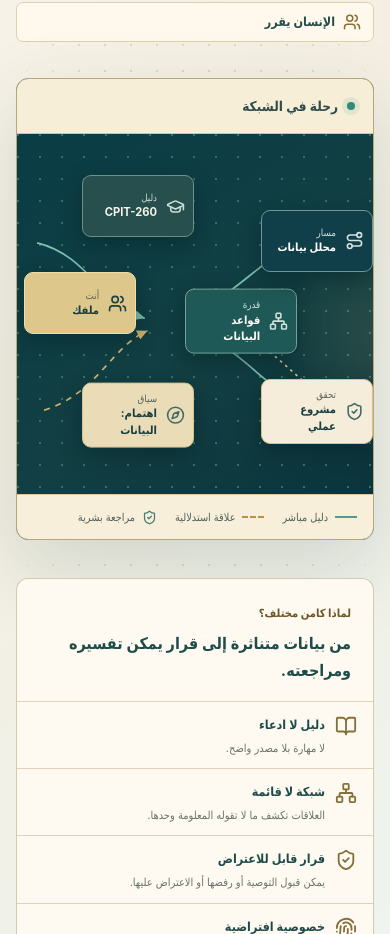
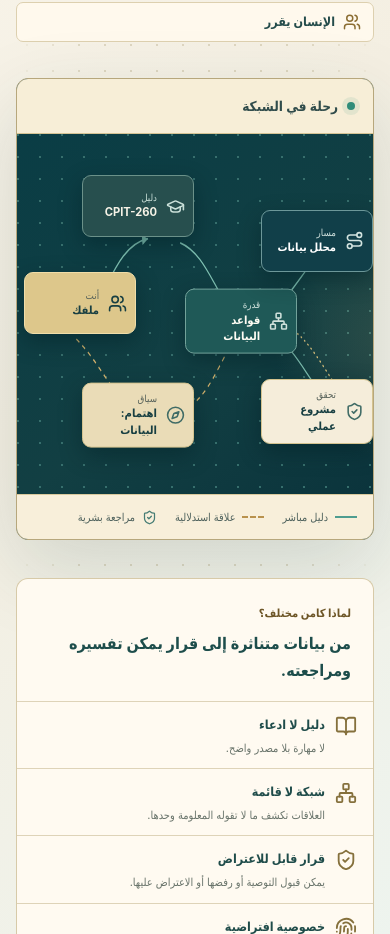
Before and after one commit to adeebnoor/KAMIN, a React (Vite) app: page /ar/ in a window 390 px wide. Shown: the part 787-1721 px from the top of the page. Built offline with nearby package versions, Linux system fonts and the light colour scheme; a web font is replaced by a local one.

Commit message:
Remove mobile-only decorative graph scrolling

```diff
--- a/src/redesign.css
+++ b/src/redesign.css
@@ -184,6 +184,6 @@
 }
 @media(max-width:500px){
   .k-network-actions{display:grid;grid-template-columns:1fr}.k-network-actions .button{width:100%}.k-network-report{font-size:.86rem}
-  .k-network-stage{min-height:360px;overflow-x:auto}.k-network-stage>svg{min-width:620px}.k-network-node{width:112px}.k-network-node.person{left:2%}.k-network-node.course{left:34%}.k-network-node.interest{left:34%}.k-network-node.capability{left:63%}.k-network-node.opportunity,.k-network-node.project{right:0}
+  .k-network-stage{min-height:360px;overflow:hidden}.k-network-node{width:112px}.k-network-node.person{left:2%}.k-network-node.course{left:34%}.k-network-node.interest{left:34%}.k-network-node.capability{left:63%}.k-network-node.opportunity,.k-network-node.project{right:0}
   .k-network-legend{justify-content:flex-start}.k-advantage-grid{grid-template-columns:1fr}.k-advantage-grid article{border-inline-end:0;border-bottom:1px solid #ded3b8}.k-advantage-grid article:last-child{border-bottom:0}
 }
```
